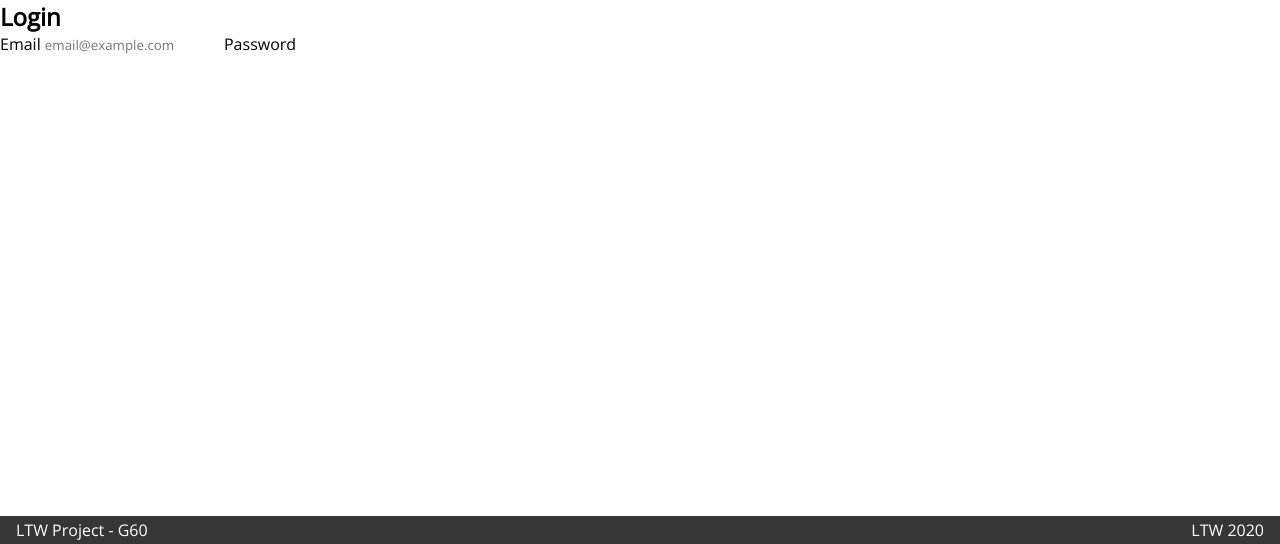
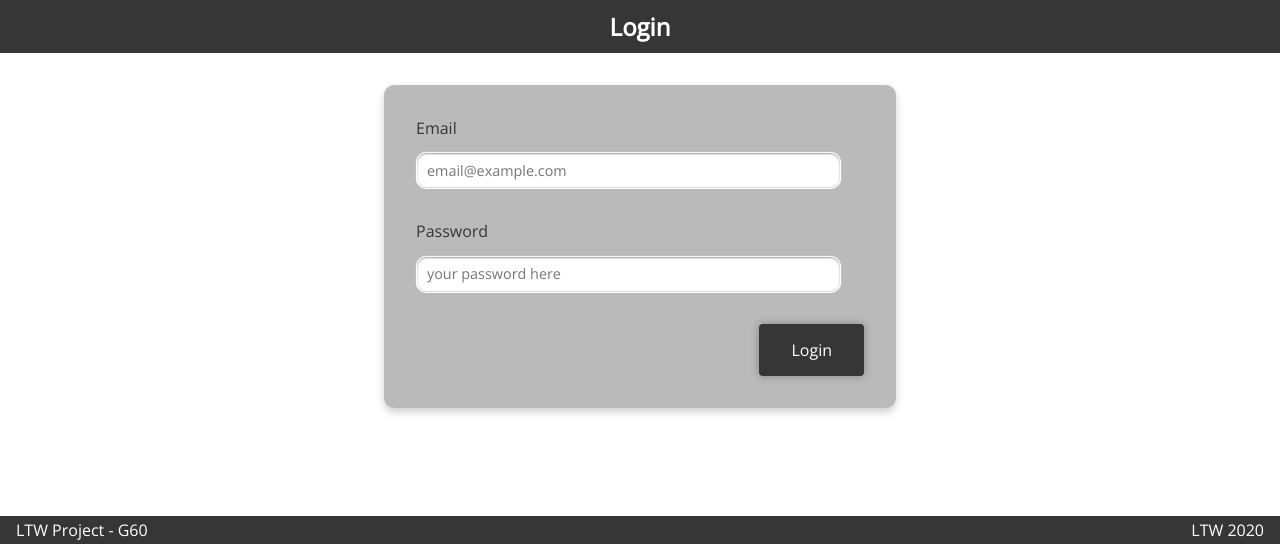
Before and after one commit to FEUP-LTW/ltw-project-g60, a PHP site: page /login.html in a window 1280 px wide. Shown: the part 256-800 px from the top of the page. Run offline with PHP 8.4, Linux system fonts and the light colour scheme.

Commit message:
login page almost done

```diff
--- a/homepage.html
+++ b/homepage.html
@@ -9,7 +9,9 @@
 </head>
 <body>
     <header id="main-header" class="header">
-        <h1>Adoption Center</h1>
+        <a href="homepage.html">
+            <h1>Adoption Center</h1>
+        </a>
         <h2>A center to adopt</h2>
         <nav id="links">
             <a href="#">Pets</a>
--- a/login.html
+++ b/login.html
@@ -9,7 +9,9 @@
 </head>
 <body>
     <header class="header">
+        <a href="homepage.html">
             <h1>Adoption Center</h1>
+        </a>
         <h2>A center to adopt</h2>
         <nav id="links">
             <a href="#">Pets</a>
@@ -21,16 +23,18 @@
         </nav>
     </header>
     <div class="content">
+        <section id="login">
             <h2>Login</h2>
             <form action="" method="post">
                 <label>Email
                     <input type="email" name="email" placeholder="email@example.com">
                 </label>
                 <label>Password
-                <input type="password" name="password">
+                    <input type="password" name="password" placeholder="your password here">
                 </label>
-            <input hidden type="submit">
+                <input hidden type="submit" class="button" value="Login">
             </form>
+        </section>
     </div>
     <footer class="footer">
         <p>LTW Project - G60</p>
--- a/register.html
+++ b/register.html
@@ -9,7 +9,9 @@
 </head>
 <body>
     <header class="header">
-        <h1>Adoption Center</h1>
+        <a href="homepage.html">
+            <h1>Adoption Center</h1>
+        </a>
         <h2>A center to adopt</h2>
         <nav id="links">
             <a href="#">Pets</a>
@@ -36,7 +38,7 @@
         </form>
     </div>
     <footer class="footer">
-        <p>copyrights</p>
+        <p>LTW Project - G60</p>
         <p>LTW 2020</p>
     </footer>
 </body>
--- a/style/common.sass
+++ b/style/common.sass
@@ -24,6 +24,9 @@ body
     height: 15em
     color: white
     padding-bottom: 1em
+
+    a
+      color: white
 
     h1
       margin: 0 auto
--- /dev/null
+++ b/style/credentials.sass
@@ -0,0 +1,47 @@
+@use 'common'
+
+#login
+  h2
+    background-color: common.$dark-grey
+    text-align: center
+    width: 100%
+    padding: 10px 0
+    font-size: 150%
+    color: white
+  form
+    width: 30em
+    background-color: #bababa
+    box-shadow: 0 4px 8px 0 rgba(0,0,0,0.2)
+    border-radius: 10px
+    transition: 0.3s
+    color: common.$dark-grey
+    margin: 2em auto
+    padding: 1em
+  label
+    padding: 1em
+    display: block
+  input[type=email], input[type=password]
+    height: 34px
+    border-radius: 10px
+    border: 1px solid transparent
+    border-top: none
+    border-bottom: 1px solid #DDD
+    box-shadow: inset 0 1px 2px rgba(0,0,0,.39), 0 -1px 1px #FFF, 0 1px 0 #FFF
+    display: block
+    padding: 0 10px
+    background-color: white
+    color: black
+    -moz-appearance: none
+    appearance: none
+    margin-top: 1em
+    width: 90%
+    font-size: 0.9em
+  input[type=submit]
+    width: auto
+    background-color: common.$dark-grey
+    color: white
+    border: none
+    margin: 1em 1em 1em auto
+  input:focus
+    outline: none
+    border-bottom: 1px solid #046dd5
--- a/style/style.css
+++ b/style/style.css
@@ -21,6 +21,9 @@ body .header {
   height: 15em;
   color: white;
   padding-bottom: 1em;
+}
+body .header a {
+  color: white;
 }
 body .header h1 {
   margin: 0 auto;
@@ -141,4 +144,55 @@ body .button {
   cursor: pointer;
 }
 
+#login h2 {
+  background-color: #363636;
+  text-align: center;
+  width: 100%;
+  padding: 10px 0;
+  font-size: 150%;
+  color: white;
+}
+#login form {
+  width: 30em;
+  background-color: #bababa;
+  box-shadow: 0 4px 8px 0 rgba(0, 0, 0, 0.2);
+  border-radius: 10px;
+  transition: 0.3s;
+  color: #363636;
+  margin: 2em auto;
+  padding: 1em;
+}
+#login label {
+  padding: 1em;
+  display: block;
+}
+#login input[type=email], #login input[type=password] {
+  height: 34px;
+  border-radius: 10px;
+  border: 1px solid transparent;
+  border-top: none;
+  border-bottom: 1px solid #DDD;
+  box-shadow: inset 0 1px 2px rgba(0, 0, 0, 0.39), 0 -1px 1px #FFF, 0 1px 0 #FFF;
+  display: block;
+  padding: 0 10px;
+  background-color: white;
+  color: black;
+  -moz-appearance: none;
+  appearance: none;
+  margin-top: 1em;
+  width: 90%;
+  font-size: 0.9em;
+}
+#login input[type=submit] {
+  width: auto;
+  background-color: #363636;
+  color: white;
+  border: none;
+  margin: 1em 1em 1em auto;
+}
+#login input:focus {
+  outline: none;
+  border-bottom: 1px solid #046dd5;
+}
+
 /*# sourceMappingURL=style.css.map */
--- a/style/style.sass
+++ b/style/style.sass
@@ -1 +1,2 @@
 @use 'homepage'
+@use 'credentials'
```
Also changed, not shown: style/credentials.css (added, +84 -0 lines), 2 other files. Lines whose indentation alone changed are shown as unchanged.
